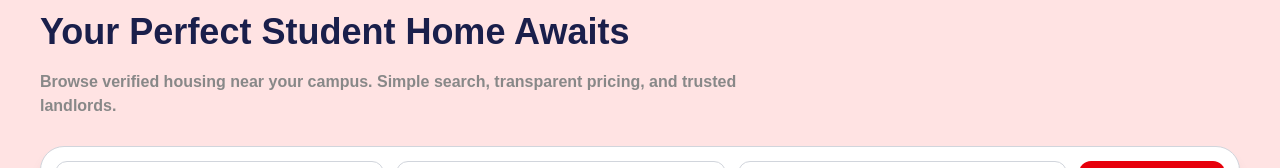
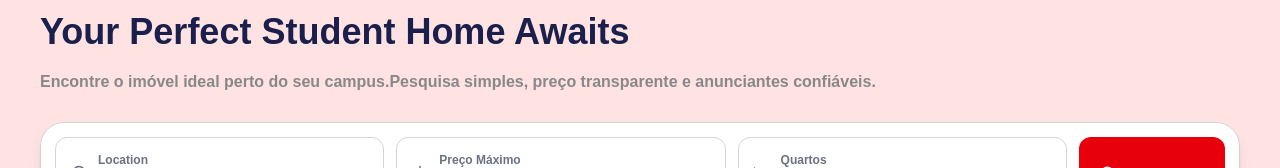
Before and after one commit to DuarteDvv/UFRoom, a Next.js app in the folder apps/web/: page /homepage in a window 1280 px wide. Shown: the part 199-367 px from the top of the page. Built offline with nearby package versions, Linux system fonts and the light colour scheme.

Commit message:
att menor

```diff
--- a/apps/web/src/app/homepage/page.tsx
+++ b/apps/web/src/app/homepage/page.tsx
@@ -22,8 +22,8 @@ export default function Homepage() {
                 <h1 className="text-4xl md:text-4xl font-bold text-housing-navy mb-4 leading-tight">
                   Your Perfect Student Home Awaits
                 </h1>
-                <p className="text-base font-bold text-housing-gray max-w-3xl">
-                  Browse verified housing near your campus. Simple search, transparent pricing, and trusted landlords.
+                <p className="text-base font-bold text-housing-gray max-w-4xl">
+                  Encontre o imóvel ideal perto do seu campus.Pesquisa simples, preço transparente e anunciantes confiáveis.
                 </p>
               </div>
 
```
